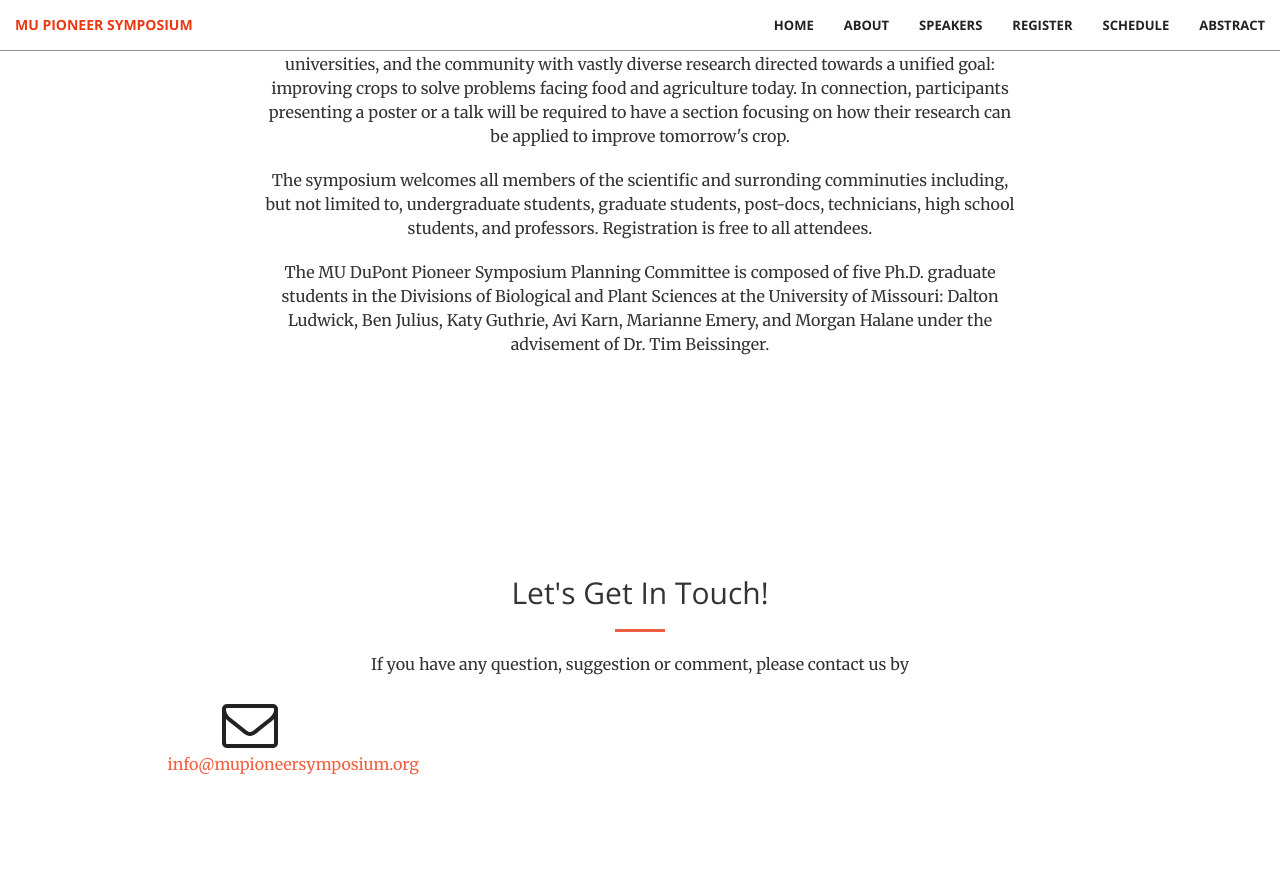
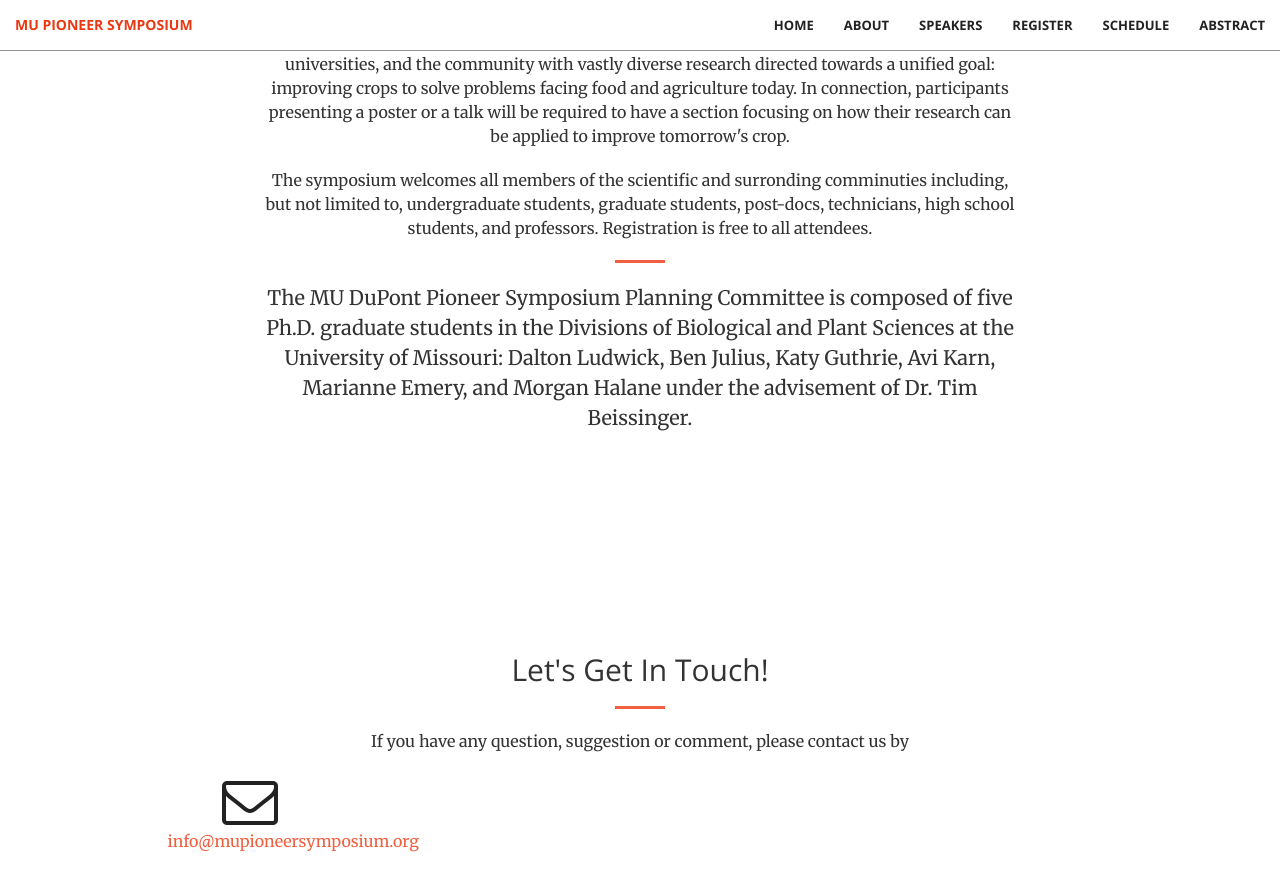
Before and after one commit to mupioneersymposium/mupioneersymposium.github.io, a Jekyll site: the page built from index.html, in a window 1280 px wide and 900 px high, scrolled down 1752 px. Shown: the top 891 px of the window. Built offline with Jekyll 4.4.1, drawn with Linux system fonts in a browser that asks for light colours.

Commit message:
Update about-brief.html

```diff
--- a/_includes/about-brief.html
+++ b/_includes/about-brief.html
@@ -8,7 +8,8 @@
 <p>The Univeristy of Missouri-Columbia (Mizzou) is excited to be hosting it's first annual MU DuPont Pioneer Plant Sciences Symposium entitiled: "Building the Bridge from Fundemetal Research to Improving Tomorrow's Crop".</p>
 <p>The aim of this symposium is to bring together numerous groups across Mizzou, other universities, and the community with vastly diverse research directed towards a unified goal: improving crops to solve problems facing food and agriculture today. In connection, participants presenting a poster or a talk will  be required to have a section focusing on how their research can be applied to improve tomorrow's crop.</p>
 <p>The symposium welcomes all members of the scientific and surronding comminuties including, but not limited to, undergraduate students, graduate students, post-docs, technicians, high school students, and professors. Registration is free to all attendees. </p>
-<p>The MU DuPont Pioneer Symposium Planning Committee is composed of five Ph.D. graduate students in the Divisions of Biological and Plant Sciences at the University of Missouri: Dalton Ludwick, Ben Julius, Katy Guthrie, Avi Karn, Marianne Emery, and Morgan Halane under the advisement of Dr. Tim Beissinger.</p>
+<hr>
+                <p style="font-size:20px">The MU DuPont Pioneer Symposium Planning Committee is composed of five Ph.D. graduate students in the Divisions of Biological and Plant Sciences at the University of Missouri: Dalton Ludwick, Ben Julius, Katy Guthrie, Avi Karn, Marianne Emery, and Morgan Halane under the advisement of Dr. Tim Beissinger.</p>
             </div>
         </div>
     </div>
```
